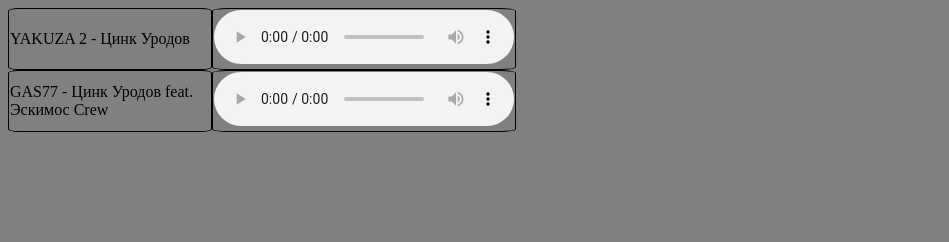
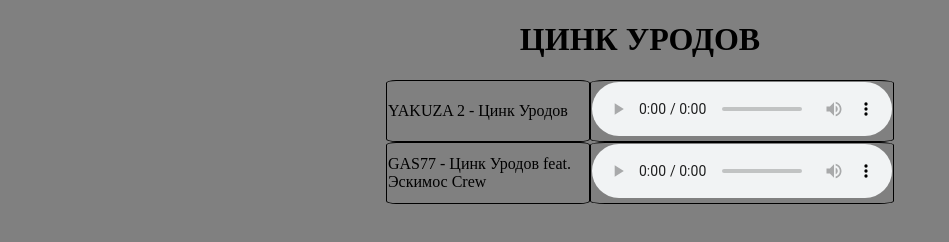
Before and after one commit to whoskillkennedy/audio, a plain HTML site: page index.html in a window 1280 px wide. Shown: the whole page, without its empty margins (0-949 px from the left). Drawn offline with Linux system fonts and the light colour scheme.

Commit message:
Update index.html

```diff
--- a/index.html
+++ b/index.html
@@ -6,15 +6,16 @@
         <link rel="stylesheet" href="style.css">
     </head>
     <body>
-        <table>
+        <center><h1>ЦИНК УРОДОВ</h1></center>
+        <center><table>
             <tr>
                 <td>YAKUZA 2 - Цинк Уродов</td>
-                <td><audio controls src="music/YAKUZA 2 - Цинк Уродов.mp3">Play</audio></td>
+                <td><audio controls src="music/YAKUZA 2 - Цинк Уродов.mp3"></audio></td>
             </tr>
             <tr>
                 <td>GAS77 - Цинк Уродов feat. Эскимос Crew</td>
                 <td><audio controls src="music/GAS77 - Цинк Уродов feat. Эскимос Crew.mp3"></audio></td>
             </tr>
-        </table>
+        </table></center>
     </body>
 </html>
```
